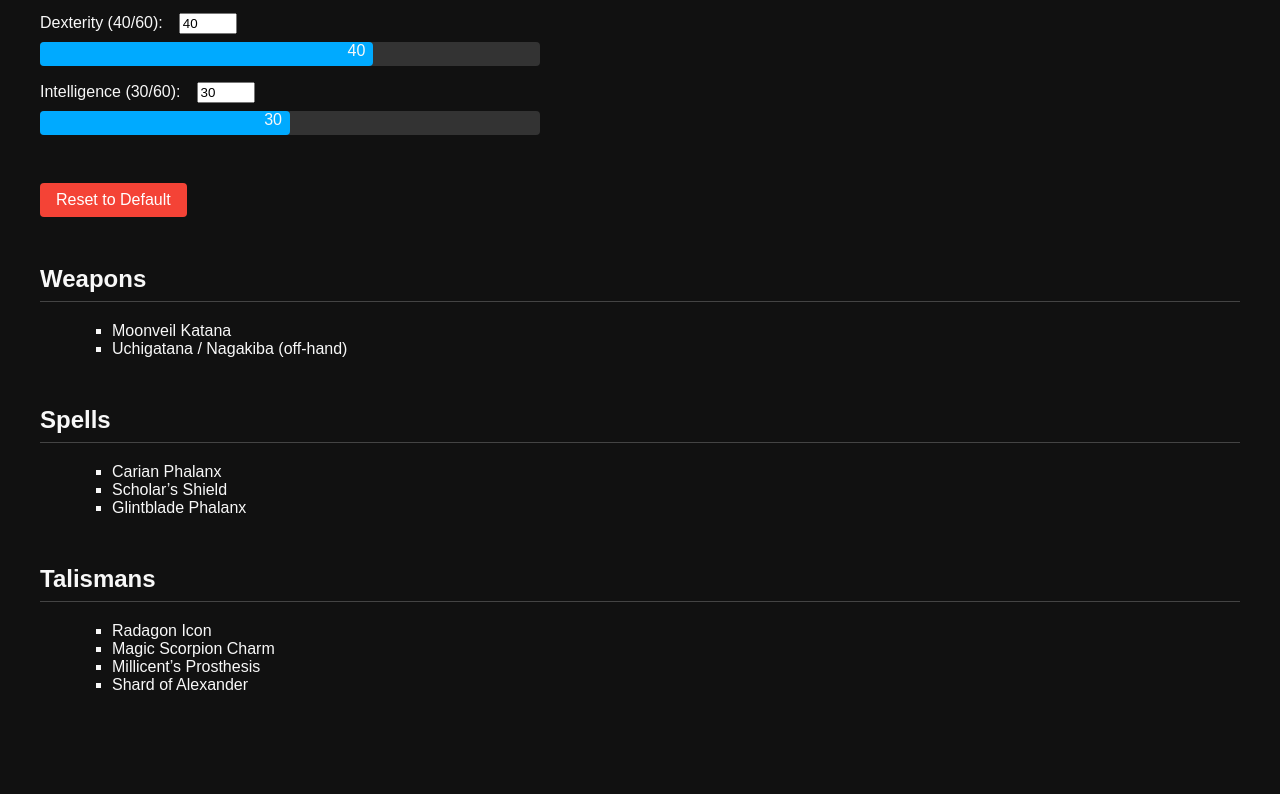
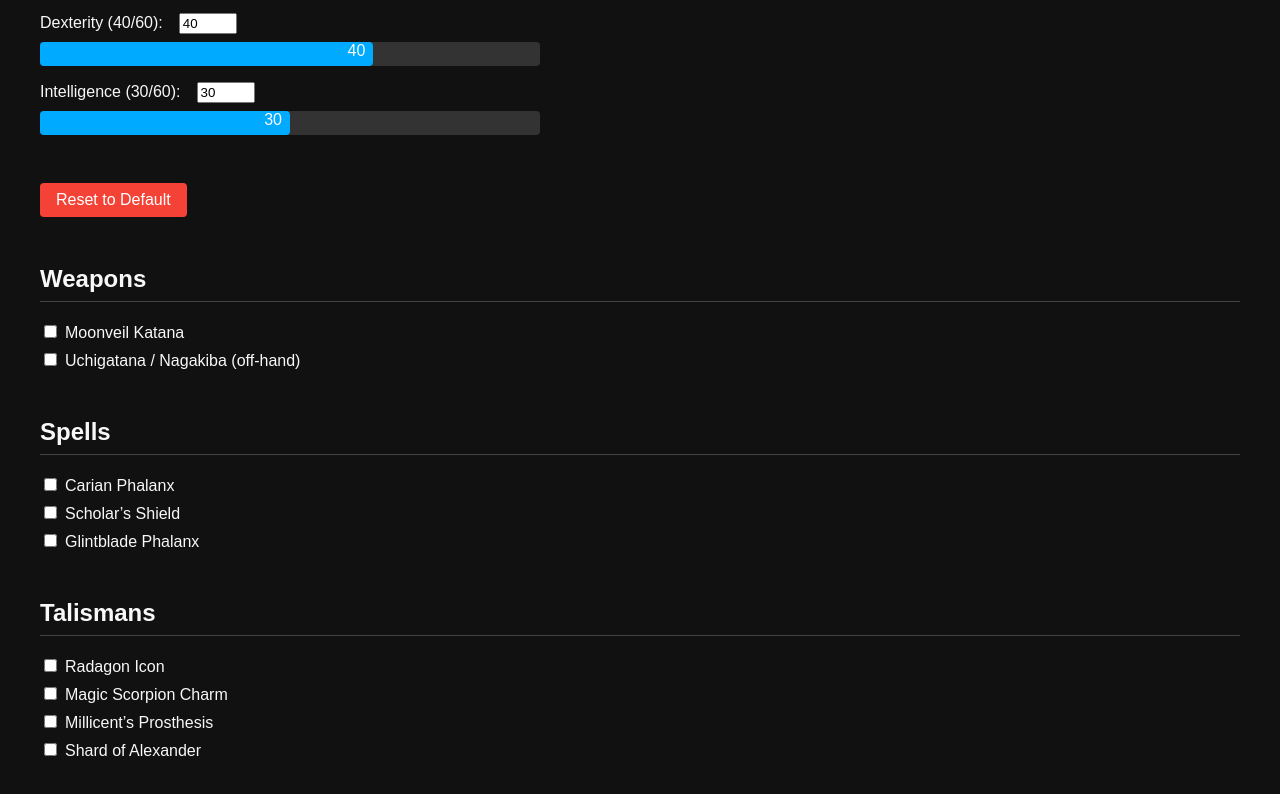
Before and after one commit to VadimKutovoi/elden-ring-build-tracker, a plain HTML site: page index.html in a window 1280 px wide. Shown: the part 450-1244 px from the top of the page. Drawn offline with Linux system fonts and the light colour scheme.

Commit message:
add item tracker

```diff
--- a/index.html
+++ b/index.html
@@ -42,9 +42,12 @@
       box-sizing: border-box;
       transition: width 0.3s;
     }
-    input {
+    input[type="number"] {
       width: 50px;
       margin-left: 1rem;
+    }
+    input[type="checkbox"] {
+      margin-right: 0.5rem;
     }
     .reset-btn {
       margin-top: 2rem;
@@ -60,8 +63,11 @@
       background-color: #d32f2f;
     }
     ul {
-      list-style-type: square;
-      margin-left: 2rem;
+      list-style-type: none;
+      padding-left: 0;
+    }
+    li {
+      margin-bottom: 0.5rem;
     }
   </style>
 </head>
@@ -75,29 +81,17 @@
 
   <div class="section">
     <h2>Weapons</h2>
-    <ul>
-      <li>Moonveil Katana</li>
-      <li>Uchigatana / Nagakiba (off-hand)</li>
-    </ul>
+    <ul id="weapons"></ul>
   </div>
 
   <div class="section">
     <h2>Spells</h2>
-    <ul>
-      <li>Carian Phalanx</li>
-      <li>Scholar’s Shield</li>
-      <li>Glintblade Phalanx</li>
-    </ul>
+    <ul id="spells"></ul>
   </div>
 
   <div class="section">
     <h2>Talismans</h2>
-    <ul>
-      <li>Radagon Icon</li>
-      <li>Magic Scorpion Charm</li>
-      <li>Millicent’s Prosthesis</li>
-      <li>Shard of Alexander</li>
-    </ul>
+    <ul id="talismans"></ul>
   </div>
 
   <script>
@@ -111,22 +105,58 @@
       Intelligence: 30
     };
 
+    const gear = {
+      weapons: ["Moonveil Katana", "Uchigatana / Nagakiba (off-hand)"],
+      spells: ["Carian Phalanx", "Scholar’s Shield", "Glintblade Phalanx"],
+      talismans: ["Radagon Icon", "Magic Scorpion Charm", "Millicent’s Prosthesis", "Shard of Alexander"]
+    };
+
+    let currentStats = loadStats();
+    let acquiredGear = loadGear();
+    const container = document.getElementById("stats");
+
     function loadStats() {
       const saved = localStorage.getItem("roninStats");
       return saved ? JSON.parse(saved) : { ...defaultStats };
     }
 
-    function saveStats(stats) {
-      localStorage.setItem("roninStats", JSON.stringify(stats));
+    function saveStats() {
+      localStorage.setItem("roninStats", JSON.stringify(currentStats));
+    }
+
+    function loadGear() {
+      const saved = localStorage.getItem("roninGear");
+      return saved ? JSON.parse(saved) : { weapons: {}, spells: {}, talismans: {} };
+    }
+
+    function saveGear() {
+      localStorage.setItem("roninGear", JSON.stringify(acquiredGear));
     }
 
     function resetStats() {
-      saveStats(defaultStats);
+      currentStats = { ...defaultStats };
+      acquiredGear = { weapons: {}, spells: {}, talismans: {} };
+      saveStats();
+      saveGear();
       location.reload();
     }
 
-    const currentStats = loadStats();
-    const container = document.getElementById("stats");
+    function renderChecklist(type, items, containerId) {
+      const list = document.getElementById(containerId);
+      items.forEach(item => {
+        const li = document.createElement("li");
+        const checkbox = document.createElement("input");
+        checkbox.type = "checkbox";
+        checkbox.checked = acquiredGear[type][item] || false;
+        checkbox.addEventListener("change", () => {
+          acquiredGear[type][item] = checkbox.checked;
+          saveGear();
+        });
+        li.appendChild(checkbox);
+        li.appendChild(document.createTextNode(item));
+        list.appendChild(li);
+      });
+    }
 
     Object.entries(currentStats).forEach(([stat, value]) => {
       const statDiv = document.createElement("div");
@@ -151,11 +181,11 @@
 
       input.addEventListener("input", () => {
         const newVal = Math.min(Math.max(parseInt(input.value) || 0, 0), maxStat);
+        currentStats[stat] = newVal;
         bar.style.width = `${(newVal / maxStat) * 100}%`;
         bar.textContent = newVal;
         label.textContent = `${stat} (${newVal}/${maxStat}):`;
-        currentStats[stat] = newVal;
-        saveStats(currentStats);
+        saveStats();
       });
 
       barContainer.appendChild(bar);
@@ -165,6 +195,10 @@
 
       container.appendChild(statDiv);
     });
+
+    renderChecklist("weapons", gear.weapons, "weapons");
+    renderChecklist("spells", gear.spells, "spells");
+    renderChecklist("talismans", gear.talismans, "talismans");
   </script>
 </body>
 </html>
```
